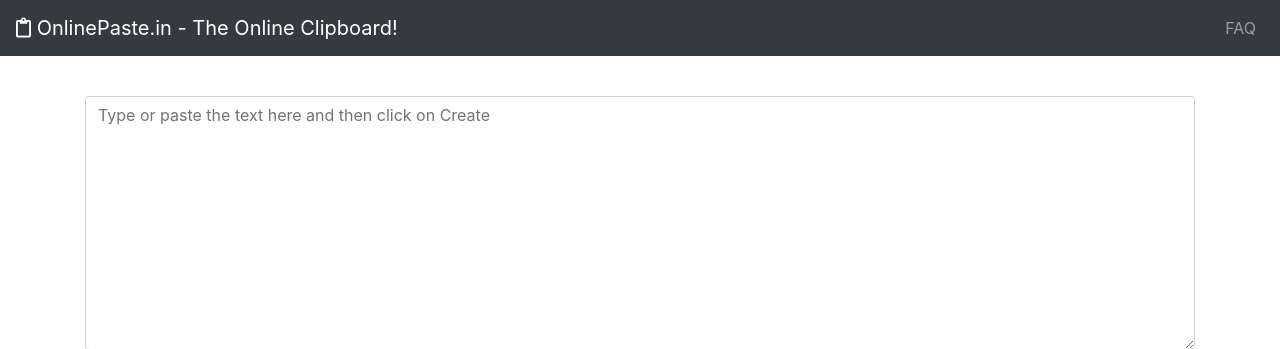
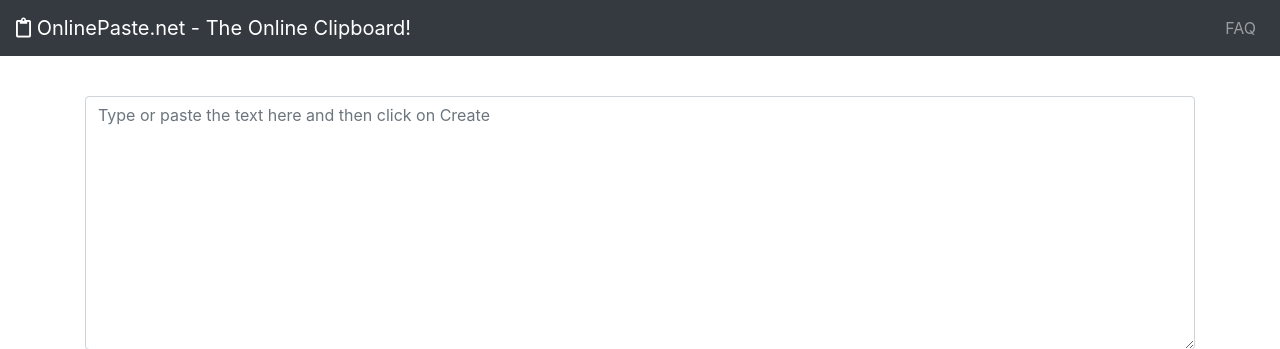
Before and after one commit to rajahks/onlinepaste, a Django app: page /1/ in a window 1280 px wide. Shown: the top 349 px of the page. Run offline with Django 3.2, Linux system fonts and the light colour scheme; data that the repository does not hold is empty; some libraries are stand-ins or nearby versions.

Commit message:
Changing onlinepaste.in to onlinepaste.net

```diff
--- a/Clipstore/templates/clip/base.html
+++ b/Clipstore/templates/clip/base.html
@@ -2,7 +2,7 @@
 <html lang="en" dir="ltr">
   <head>
     <meta charset="utf-8">
-    <title>OnlinePaste.in - The Online Clipboard</title>
+    <title>OnlinePaste.net - The Online Clipboard</title>
     <meta name="description" content="Internet clipboard with password protection to share data online through a link">
     <meta name="viewport" content="width=device-width, initial-scale=1">
     <meta name="keywords" content="online pastetool, internet clipboard, internet clipboard with password.">
@@ -30,7 +30,7 @@
     <nav class="navbar navbar-expand-md navbar-dark bg-dark">
       <a class="navbar-brand" href="{% url 'index' %}">
         <i class="far fa-clipboard"></i>
-        OnlinePaste.in - The Online Clipboard!
+        OnlinePaste.net - The Online Clipboard!
       </a>
 
       <button class="navbar-toggler" type="button" data-toggle="collapse"
```
